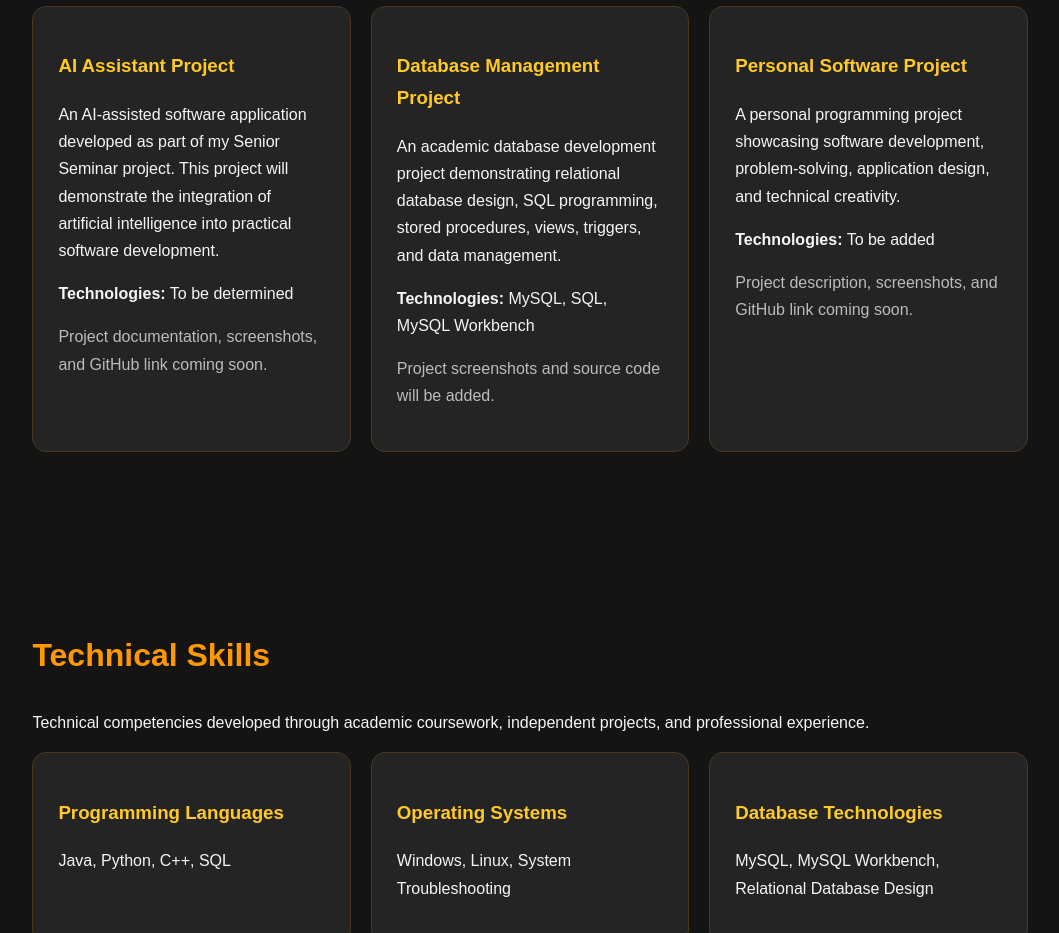
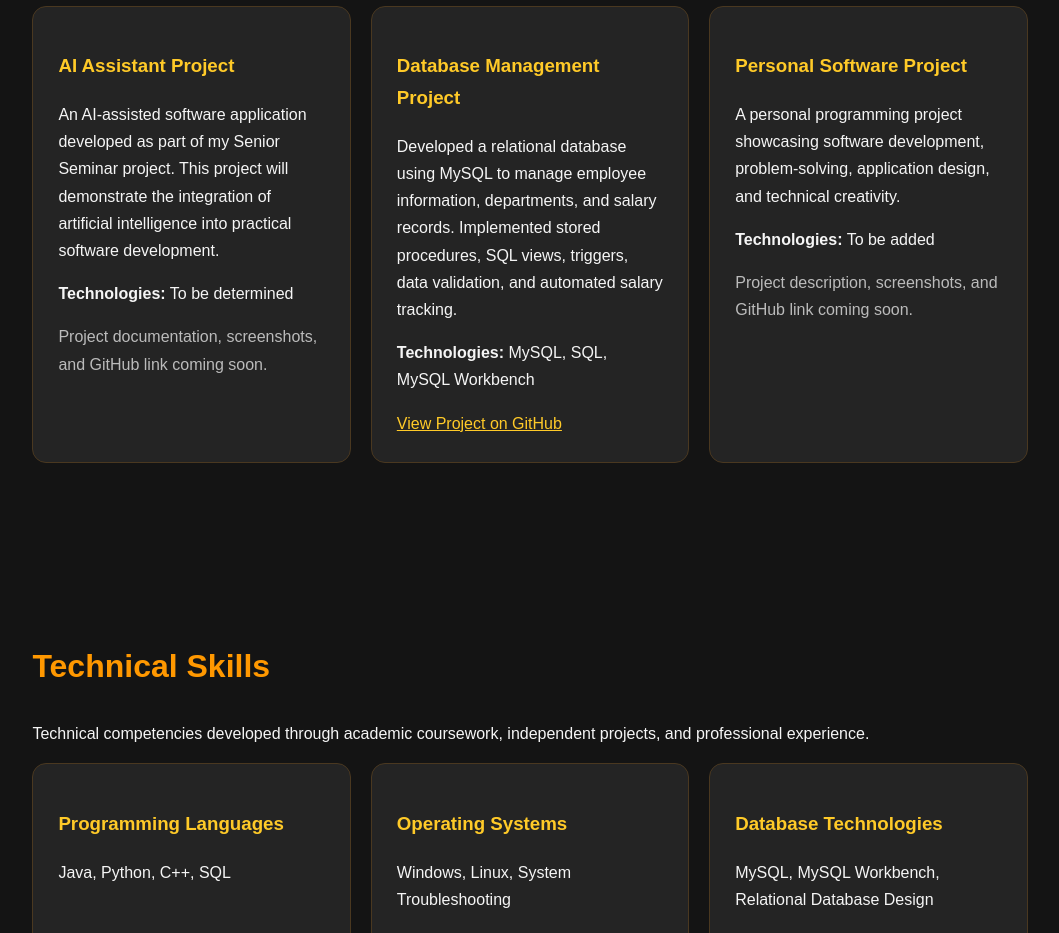
Before and after one commit to oreo107-R/github-portfolio, a plain HTML site: page index.html in a window 1280 px wide. Shown: the part 3240-4173 px from the top of the page, without its empty margins (110-1169 px from the left). Drawn offline with Linux system fonts and the light colour scheme.

Commit message:
Revise Database Management Project details
Updated project description and added GitHub link.

```diff
--- a/index.html
+++ b/index.html
@@ -457,13 +457,14 @@
 
       <article class="card">
 
+
 <h3>Database Management Project</h3>
 
 <p>
-          An academic database development project
-          demonstrating relational database design,
-          SQL programming, stored procedures,
-          views, triggers, and data management.
+Developed a relational database using MySQL to manage
+employee information, departments, and salary records.
+Implemented stored procedures, SQL views, triggers,
+data validation, and automated salary tracking.
 </p>
 
 <p>
@@ -471,10 +472,11 @@
 MySQL, SQL, MySQL Workbench
 </p>
 
-        <p class="muted">
-          Project screenshots and source code
-          will be added.
-        </p>
+<a href="https://github.com/oreo107-R/github-portfolio/tree/main/projects/database-management"
+   target="_blank" rel="noopener noreferrer">
+   View Project on GitHub
+</a>
+
 
       </article>
 
```
Lines whose indentation alone changed are shown as unchanged.
